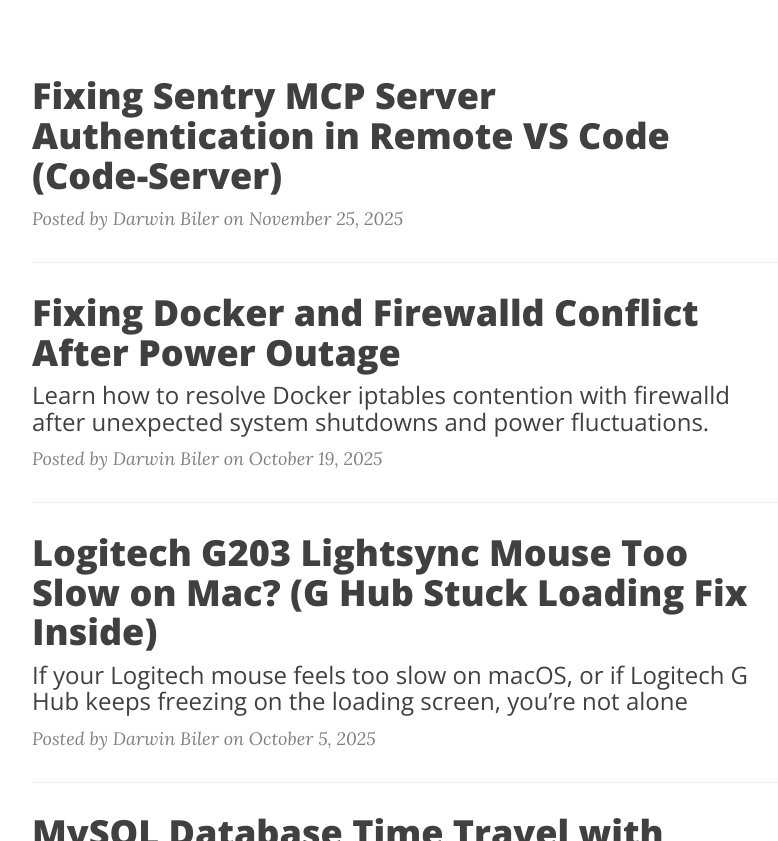
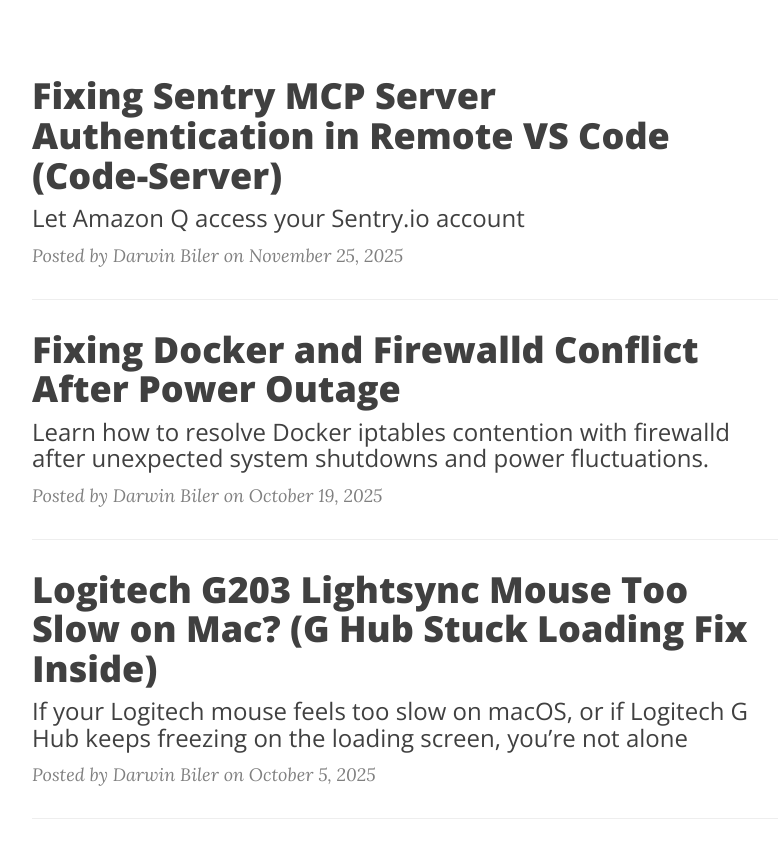
Before and after one commit to buonzz/buonzz.github.io, a Jekyll site: the page built from index.html, in a window 1280 px wide and 900 px high, scrolled down 393 px, cut to the strip 59-900 px from the top of the window. Shown: the whole strip, without its empty margins (233-1011 px from the left). Built offline with Jekyll 4.4.1, drawn with Linux system fonts in a browser that asks for light colours; nearby versions of some CDN libraries; the list of posts is cut into pages by our own code.

Commit message:
Update 2025-11-25-sentry-mcp-stdio-fix.md

```diff
--- a/_posts/2025-11-25-sentry-mcp-stdio-fix.md
+++ b/_posts/2025-11-25-sentry-mcp-stdio-fix.md
@@ -1,9 +1,11 @@
 ---
 layout: post
 title: "Fixing Sentry MCP Server Authentication in Remote VS Code (Code-Server)"
-date: 2025-11-25 10:00:00 -0800
+date: 2025-11-25
 categories: [DevOps, AI, Sentry, VSCode]
+slug: sentry-mcp-stdio-fix
 tags: [MCP, Sentry, AmazonQ, code-server, OAuth]
+subtitle: "Let Amazon Q access your Sentry.io account"
 ---
 
 The Model Context Protocol (MCP) is a powerful standard that allows AI assistants—like **Amazon Q**, Cursor, or GitHub Copilot—to interact directly with developer tools. However, integrating the Sentry MCP Server into a remote IDE environment, such as VS Code running on a `code-server` instance, often hits a wall due to the **OAuth authentication flow**.
```
